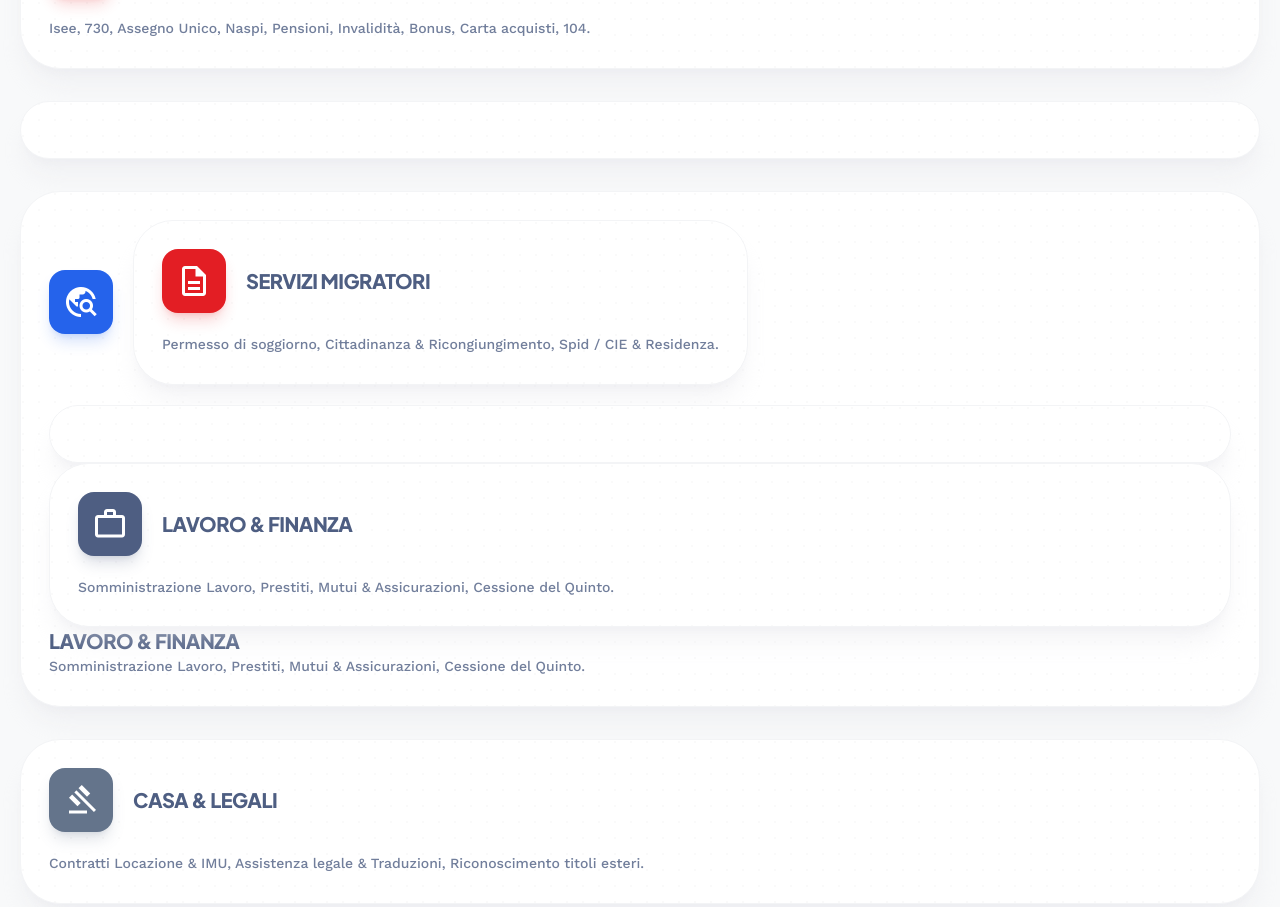
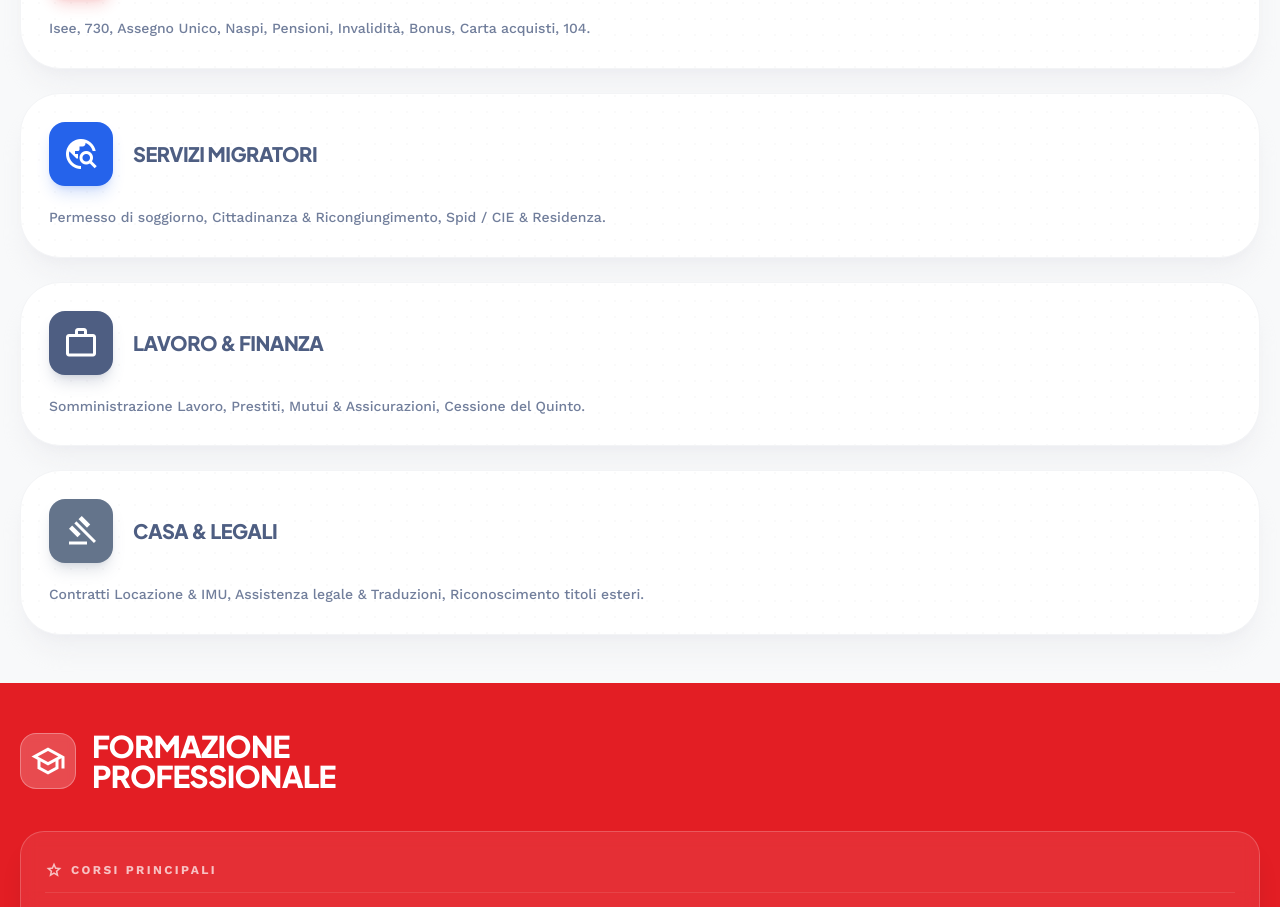
Before and after one commit to Job-Academy/JobAcademy, a plain HTML site: page index.html in a window 1280 px wide. Shown: the part 1088-1995 px from the top of the page. Drawn offline with nearby package versions, Linux system fonts and the light colour scheme.

Commit message:
Update index.html

```diff
--- a/index.html
+++ b/index.html
@@ -125,7 +125,8 @@
 <span class="bg-primary/10 text-primary text-[10px] px-3 py-1 rounded-full font-black uppercase tracking-wider" data-translate="expertise_label">Expertise</span>
 </div>
 <div class="grid grid-cols-1 gap-6">
-<a class="group relative bg-white p-7 rounded-[2.5rem] border border-gray-100 shadow-xl shadow-gray-200/40 active:scale-[0.98] transition-all overflow-hidden card-pattern block" href="caf_patronato.html">
+<a class="group relative bg-white p-7 rounded-[2.5rem] border border-gray-100 shadow-xl shadow-gray-200/40 active:scale-[0.98] transition-all overflow-hidden card-pattern block" href="{{DATA:SCREEN:SCREEN_88}}">
+<div class="relative z-10">
 <div class="flex items-center gap-5 mb-5">
 <div class="w-16 h-16 bg-primary rounded-2xl flex items-center justify-center shadow-lg shadow-primary/20">
 <span class="material-symbols-outlined text-white text-4xl" data-icon="description">description</span>
@@ -135,16 +136,11 @@
 <p class="text-secondary/80 font-medium leading-relaxed text-sm" data-translate="service1_desc">Isee, 730, Assegno Unico, Naspi, Pensioni, Invalidità, Bonus, Carta acquisti, 104.</p>
 </div>
 </a>
-<div class="group relative bg-white p-7 rounded-[2.5rem] border border-gray-100 shadow-xl shadow-gray-200/40 active:scale-[0.98] transition-all overflow-hidden card-pattern">
+<a class="group relative bg-white p-7 rounded-[2.5rem] border border-gray-100 shadow-xl shadow-gray-200/40 active:scale-[0.98] transition-all overflow-hidden card-pattern block" href="{{DATA:SCREEN:SCREEN_32}}">
 <div class="relative z-10">
 <div class="flex items-center gap-5 mb-5">
 <div class="w-16 h-16 bg-blue-600 rounded-2xl flex items-center justify-center shadow-lg shadow-blue-600/20">
 <span class="material-symbols-outlined text-white text-4xl" data-icon="travel_explore">travel_explore</span>
-</div>
-<a class="group relative bg-white p-7 rounded-[2.5rem] border border-gray-100 shadow-xl shadow-gray-200/40 active:scale-[0.98] transition-all overflow-hidden card-pattern block" href="servizi_migratori.html">
-<div class="flex items-center gap-5 mb-5">
-<div class="w-16 h-16 bg-primary rounded-2xl flex items-center justify-center shadow-lg shadow-primary/20">
-<span class="material-symbols-outlined text-white text-4xl" data-icon="description">description</span>
 </div>
 <h4 class="font-headline text-xl font-extrabold uppercase text-secondary tracking-tight" data-translate="service2_title">SERVIZI MIGRATORI</h4>
 </div>
@@ -156,11 +152,6 @@
 <div class="flex items-center gap-5 mb-5">
 <div class="w-16 h-16 bg-secondary rounded-2xl flex items-center justify-center shadow-lg shadow-secondary/20">
 <span class="material-symbols-outlined text-white text-4xl" data-icon="work">work</span>
-</div>
-<h4 class="font-headline text-xl font-extrabold uppercase text-secondary tracking-tight" data-translate="service3_title">LAVORO &amp; FINANZA</h4>
-</div>
-<p class="text-secondary/80 font-medium leading-relaxed text-sm" data-translate="service3_desc">Somministrazione Lavoro, Prestiti, Mutui &amp; Assicurazioni, Cessione del Quinto.</p>
-</div>
 </div>
 <h4 class="font-headline text-xl font-extrabold uppercase text-secondary tracking-tight" data-translate="service3_title">LAVORO &amp; FINANZA</h4>
 </div>
```
